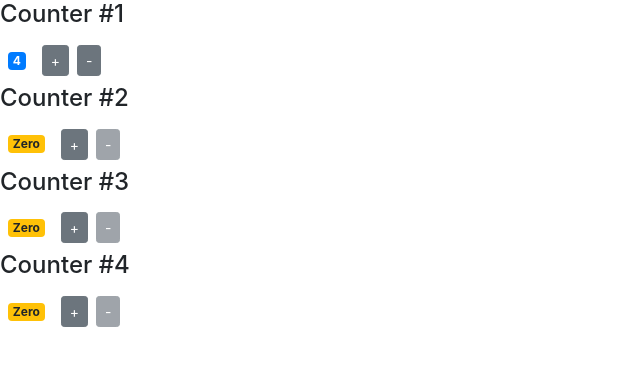
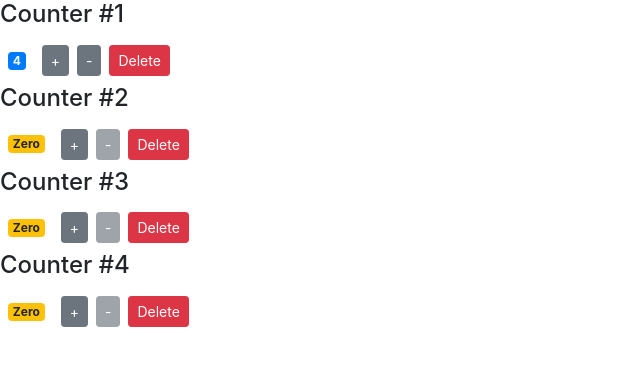
Before and after one commit to sathishneo/counter-app, a React (Create React App) app: page / in a window 1280 px wide. Shown: the top 366 px of the page, without its empty margins (0-640 px from the left). Built offline with nearby package versions, Linux system fonts and the light colour scheme.

Commit message:
Passing events as reference to update state

```diff
--- a/src/components/counter.jsx
+++ b/src/components/counter.jsx
@@ -85,6 +85,12 @@
         >
           -
         </button>
+        <button
+          className="btn btn-danger btn-sm m-2"
+          onClick={this.props.onDelete}
+        >
+          Delete
+        </button>
         {/* <p>{this.state.tags.length === 0 && "Please enter a new tag"}</p> */}
         {/* {this.renderTags()} */}
       </div>
--- a/src/components/counters.jsx
+++ b/src/components/counters.jsx
@@ -10,11 +10,19 @@
       { id: 4, value: 0 }
     ]
   };
+  handleDelete = () => {
+    console.log("Even raised has been received");
+  };
   render() {
     return (
       <div>
         {this.state.counters.map(counter => (
-          <Counter key={counter.id} value={counter.value} id={counter.id}>
+          <Counter
+            key={counter.id}
+            onDelete={this.handleDelete}
+            value={counter.value}
+            id={counter.id}
+          >
             {/* <h4>Counter #{counter.id}</h4> */}
           </Counter>
         ))}
```
